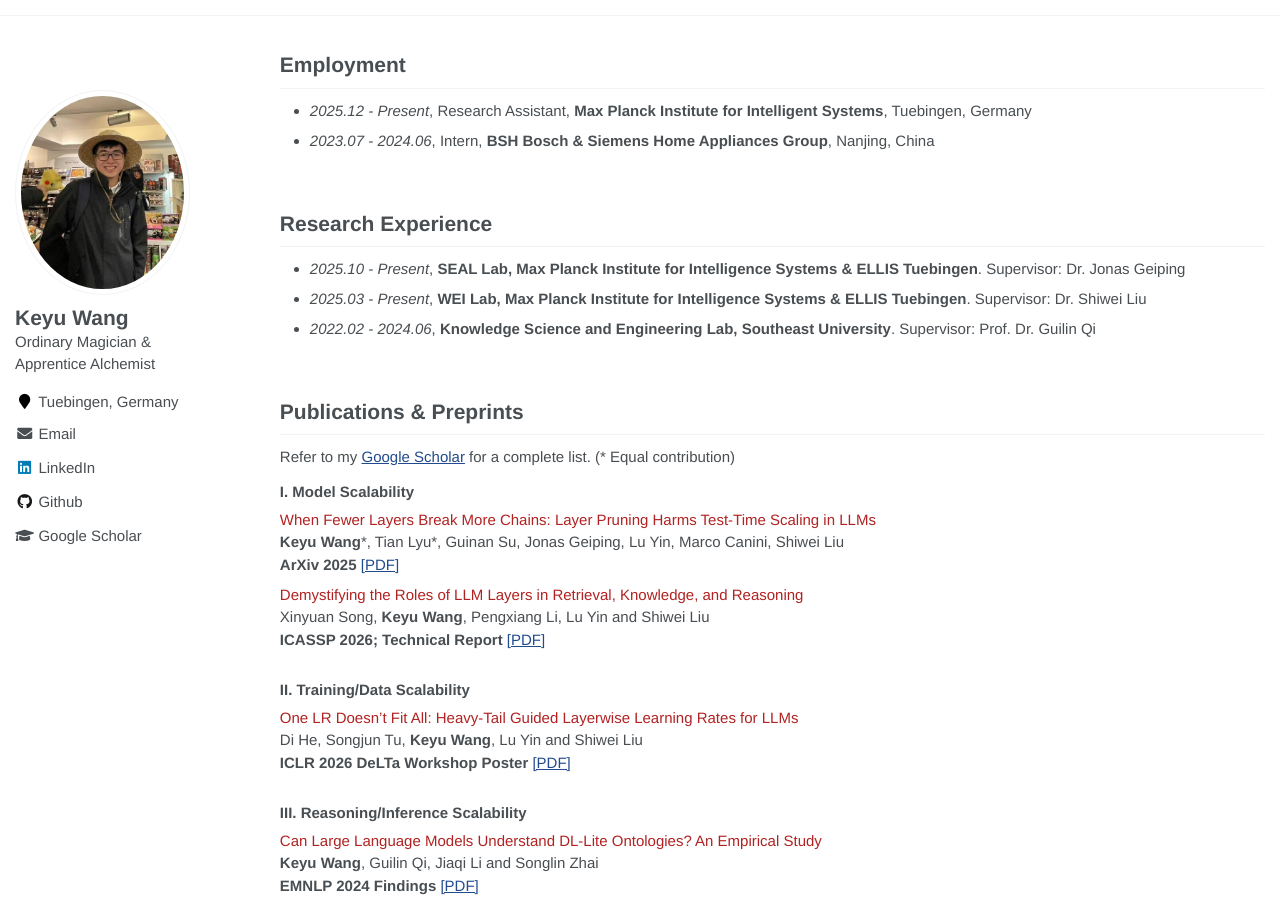
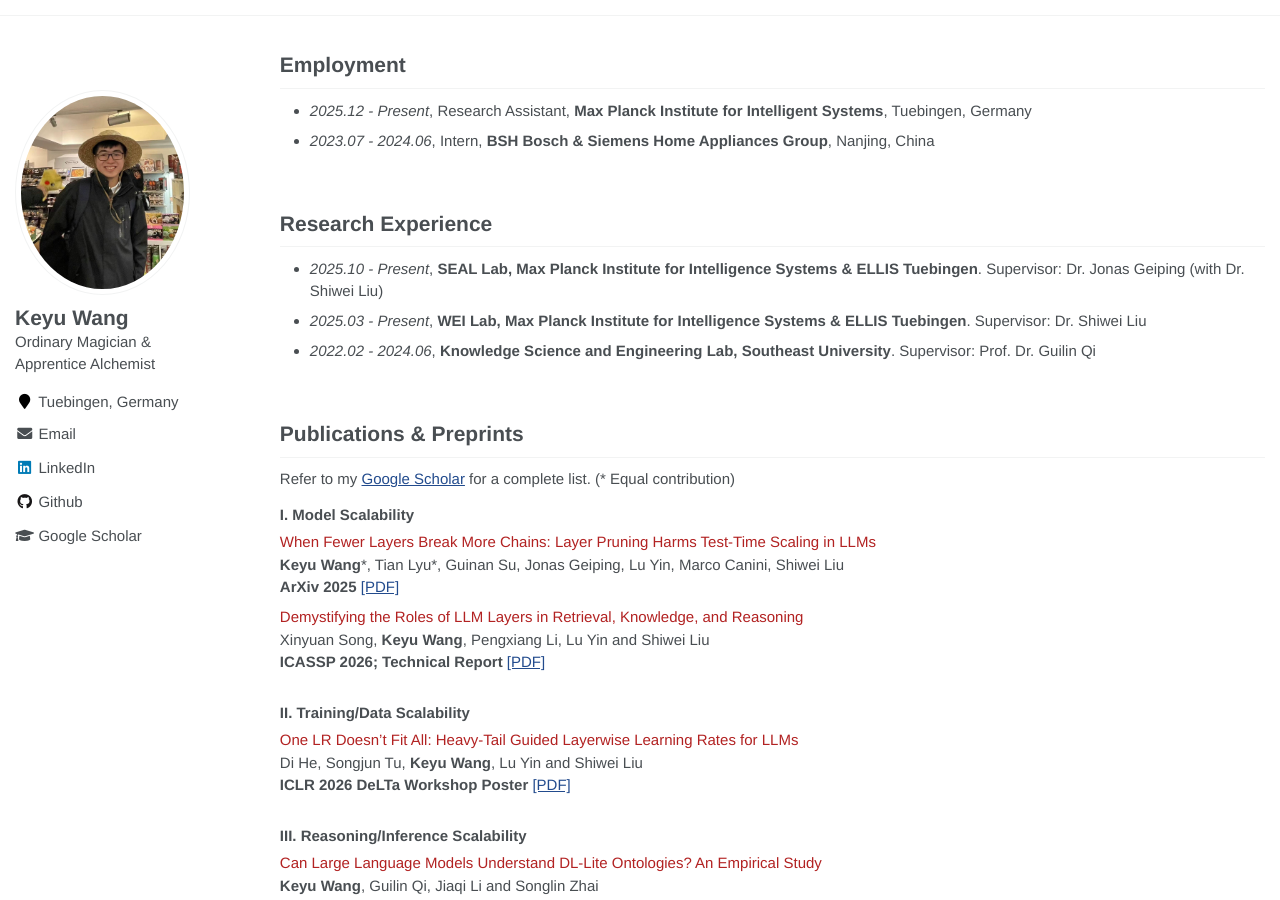
Before and after one commit to keyu-wang-2002/keyu-wang-2002.github.io, a Jekyll site: the page built from _pages/about.md, in a window 1280 px wide and 900 px high, scrolled down 436 px. Built offline with Jekyll 4.4.1, drawn with Linux system fonts in a browser that asks for light colours.

Commit message:
Update about.md

```diff
--- a/_pages/about.md
+++ b/_pages/about.md
@@ -39,7 +39,7 @@ You can find my CV [here](https://raw.githubusercontent.com/keyu-wang-2002/keyu-
 <br>
 
 # Research Experience
-- *2025.10 - Present*, **SEAL Lab, Max Planck Institute for Intelligence Systems & ELLIS Tuebingen**. Supervisor: Dr. Jonas Geiping
+- *2025.10 - Present*, **SEAL Lab, Max Planck Institute for Intelligence Systems & ELLIS Tuebingen**. Supervisor: Dr. Jonas Geiping (with Dr. Shiwei Liu)
 - *2025.03 - Present*, **WEI Lab, Max Planck Institute for Intelligence Systems & ELLIS Tuebingen**. Supervisor: Dr. Shiwei Liu
 - *2022.02 - 2024.06*, **Knowledge Science and Engineering Lab, Southeast University**. Supervisor: Prof. Dr. Guilin Qi
 
```
